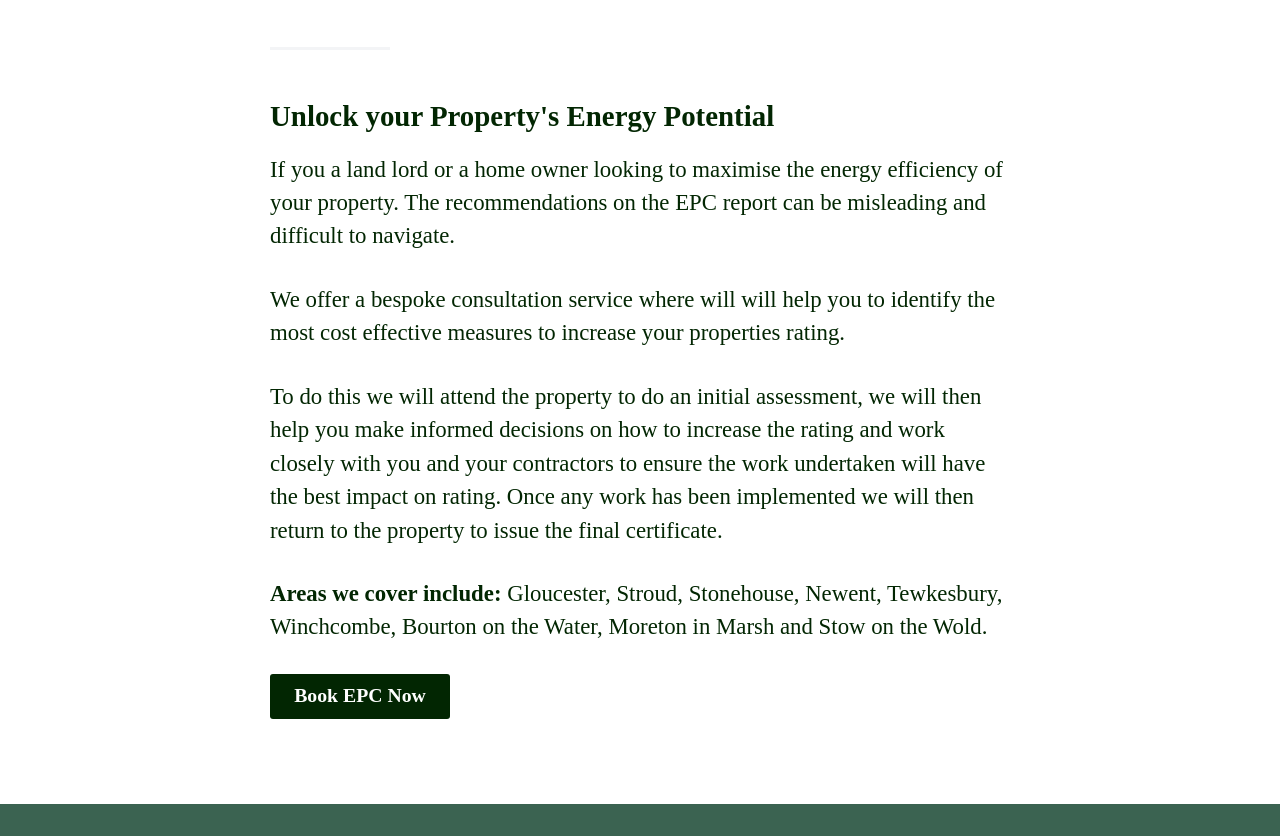
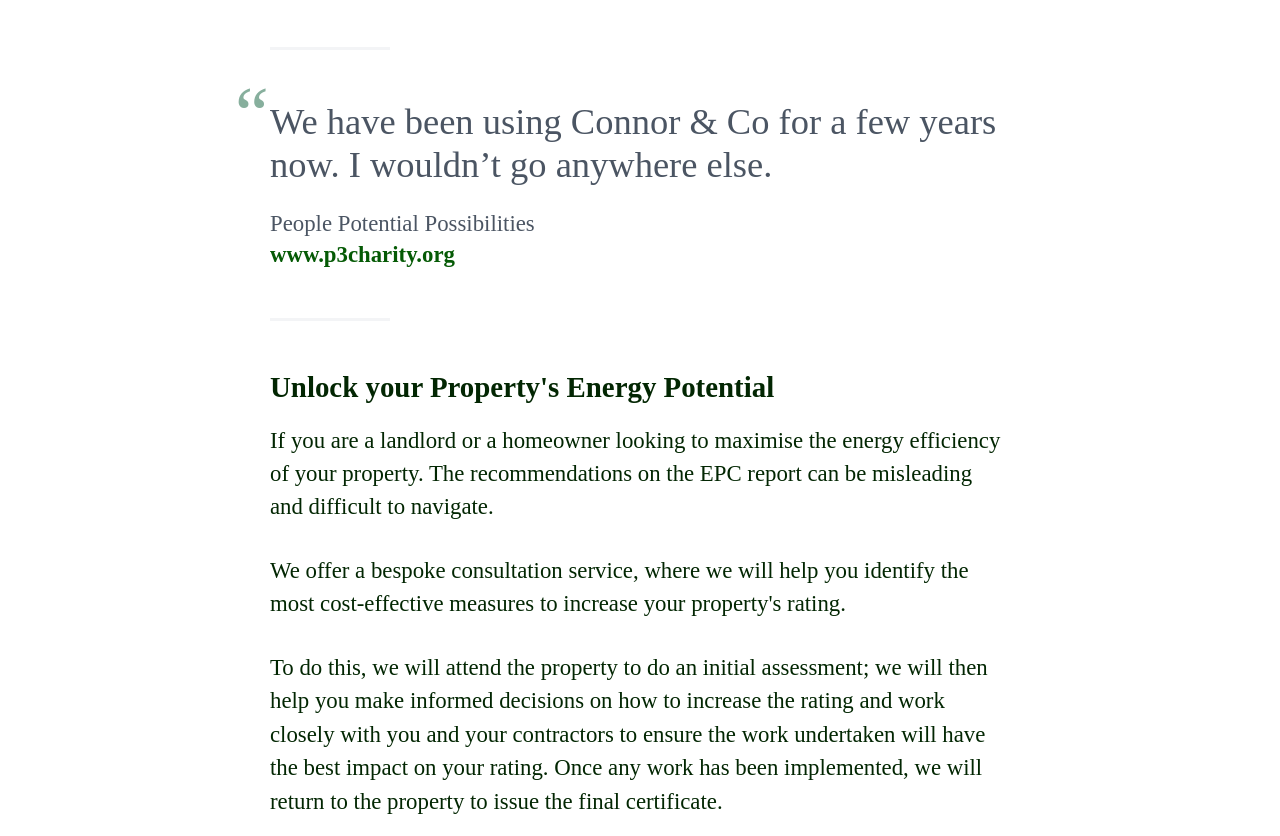
Before and after one commit to niccoates/connorandcompany.co.uk, a plain HTML site: page index.html in a window 1280 px wide. Shown: the part 1961-2797 px from the top of the page. Drawn offline with Linux system fonts and the light colour scheme; a web font is replaced by a local one.

Commit message:
Copy updates

```diff
--- a/index.html
+++ b/index.html
@@ -40,16 +40,16 @@
                 <a href="/book-epc" class="button-solid">Make an enquiry</a>
             </div>
             <div class="right">
-                <img src="/images/house_sunset.png" alt="House with sunset" />
+                <img src="/images/new_build_house.png" alt="New UK house build" />
             </div>
         </div>
     </div>
 
     <div id="content">
         <div id="about" class="container-sm">
-            <p>Connor and Co was established in 2010 by Victoria Connor. Since then it has grown to become the local, family-run business it is today.</p>
-            <p>Specialising in Energy Performance Certificates (EPCs) we cover Cheltenham and the surrounding areas.</p>
-            <p>Our team of fully qualified, highly experienced male and female assessors offer a speedy professional friendly service. </p>
+            <p>Connor and Co. was established in 2010 by Victoria Connor. Since then, it has grown to become a successful, local family-run business.</p>
+            <p>We specialise in energy performance certificates (EPCs) and cover Cheltenham and the surrounding areas.</p>
+            <p>Our team of fully qualified, highly experienced male and female assessors offers speedy, professional, and friendly service. </p>
             <a href="/meet-the-team">Meet the team &rarr;</a>
         </div>
     </div>
@@ -70,9 +70,9 @@
         <div id="content">
         <div id="services" class="container-sm">
             <h3>What is an Energy Performance Certificate?</h3>
-            <p>An EPC  (Energy Performance Certificate ) is a legal document required when a property is built, sold or rented.</p>
-            <p>The certificate will outline how energy efficient a building is and give it a rating from A (very efficient) to G (inefficient). This is shown in the form of a coloured bar chart, similar to those you find on newer electrical appliances.</p>
-            <p><strong>This rating will take into account the energy performance of the property itself (the fabric) and its services (heating, lighting, hot water etc).</strong></p>
+            <p>An EPC (Energy Performance Certificate) is a legal document required when a property is built, sold or rented.</p>
+            <p>The certificate will outline how energy efficient a building is and give it a rating from A (very efficient) to G (inefficient). This is shown as a coloured bar chart, similar to those on newer electrical appliances.</p>
+            <p><strong>This rating will consider the property's energy performance (the fabric) and its services (heating, lighting, hot water etc).</strong></p>
             <p>In addition to this, the EPC document will also show:</p>
             <ul>
                 <li><svg xmlns="http://www.w3.org/2000/svg" viewBox="0 0 24 24" fill="currentColor" class="w-6 h-6"><path fill-rule="evenodd" d="M8.603 3.799A4.49 4.49 0 0 1 12 2.25c1.357 0 2.573.6 3.397 1.549a4.49 4.49 0 0 1 3.498 1.307 4.491 4.491 0 0 1 1.307 3.497A4.49 4.49 0 0 1 21.75 12a4.49 4.49 0 0 1-1.549 3.397 4.491 4.491 0 0 1-1.307 3.497 4.491 4.491 0 0 1-3.497 1.307A4.49 4.49 0 0 1 12 21.75a4.49 4.49 0 0 1-3.397-1.549 4.49 4.49 0 0 1-3.498-1.306 4.491 4.491 0 0 1-1.307-3.498A4.49 4.49 0 0 1 2.25 12c0-1.357.6-2.573 1.549-3.397a4.49 4.49 0 0 1 1.307-3.497 4.49 4.49 0 0 1 3.497-1.307Zm7.007 6.387a.75.75 0 1 0-1.22-.872l-3.236 4.53L9.53 12.22a.75.75 0 0 0-1.06 1.06l2.25 2.25a.75.75 0 0 0 1.14-.094l3.75-5.25Z" clip-rule="evenodd" /></svg>a breakdown of a property’s energy performance</li>
@@ -81,11 +81,18 @@
                 <li><svg xmlns="http://www.w3.org/2000/svg" viewBox="0 0 24 24" fill="currentColor" class="w-6 h-6"><path fill-rule="evenodd" d="M8.603 3.799A4.49 4.49 0 0 1 12 2.25c1.357 0 2.573.6 3.397 1.549a4.49 4.49 0 0 1 3.498 1.307 4.491 4.491 0 0 1 1.307 3.497A4.49 4.49 0 0 1 21.75 12a4.49 4.49 0 0 1-1.549 3.397 4.491 4.491 0 0 1-1.307 3.497 4.491 4.491 0 0 1-3.497 1.307A4.49 4.49 0 0 1 12 21.75a4.49 4.49 0 0 1-3.397-1.549 4.49 4.49 0 0 1-3.498-1.306 4.491 4.491 0 0 1-1.307-3.498A4.49 4.49 0 0 1 2.25 12c0-1.357.6-2.573 1.549-3.397a4.49 4.49 0 0 1 1.307-3.497 4.49 4.49 0 0 1 3.497-1.307Zm7.007 6.387a.75.75 0 1 0-1.22-.872l-3.236 4.53L9.53 12.22a.75.75 0 0 0-1.06 1.06l2.25 2.25a.75.75 0 0 0 1.14-.094l3.75-5.25Z" clip-rule="evenodd" /></svg>estimated energy use alongside potential savings</li>
             </ul>
             <span class="divider"></span>
+                <div class="quote">
+                    <span class="marks">“</span>
+                    <span class="text">We have been using Connor & Co for a few years now. I wouldn’t go anywhere else.</span>
+                    <span class="source">People Potential Possibilities</span>
+                    <a href="https://www.p3charity.org/" class="link">www.p3charity.org</a>
+                </div>
+            <span class="divider"></span>
             <h3>Unlock your Property's Energy Potential</h3>
-            <p>If you a land lord or a home owner looking to maximise the energy efficiency of your property. The recommendations on the EPC report can be misleading and difficult to navigate.</p>
-            <p>We offer a bespoke consultation service where will will help you to identify the most cost effective measures to increase your properties rating.</p>
-            <p>To do this we will attend the property to do an initial assessment, we will then help you make informed decisions on how to increase the rating and work closely with you and your contractors to ensure the work undertaken will have the best impact on rating. Once any work has been implemented we will then return to the property to issue the final certificate.</p>
-            <p><strong>Areas we cover include:</strong> Gloucester, Stroud, Stonehouse, Newent, Tewkesbury, Winchcombe, Bourton on the Water, Moreton in Marsh and Stow on the Wold.</p>
+            <p>If you are a landlord or a homeowner looking to maximise the energy efficiency of your property. The recommendations on the EPC report can be misleading and difficult to navigate.</p>
+            <p>We offer a bespoke consultation service, where we will help you identify the most cost-effective measures to increase your property's rating.</p>
+            <p>To do this, we will attend the property to do an initial assessment; we will then help you make informed decisions on how to increase the rating and work closely with you and your contractors to ensure the work undertaken will have the best impact on your rating. Once any work has been implemented, we will return to the property to issue the final certificate.</p>
+            <p><strong>Areas we cover include</strong> Gloucester, Stroud, Stonehouse, Newent, Tewkesbury, Winchcombe, Bourton on the Water, Moreton in Marsh and Stow on the Wold.</p>
             <a href="/book-epc" class="button-solid">Book EPC Now</a>
         </div>
     </div>
--- a/style.css
+++ b/style.css
@@ -205,6 +205,28 @@ header .hamburger{
 }
 #content ul.faq li strong{
 	display: block;
+}
+.quote{
+	width: 100%;
+	color: #4b5563;
+}
+.quote .marks{
+	display: block;
+	position: absolute;
+	font-size: 5rem;
+	color: #87AF9D;
+	margin: -30px 0 0 -35px;
+}
+.quote .text{
+	color: #4b5563;
+	font-size: 2.4rem;
+	display: block;
+}
+.quote .source{
+	font-size: 1.5rem;
+	display: block;
+	margin-top: 25px;
+	margin-bottom: 5px;
 }
 .divider{
 	width: 120px;
```
Also changed, not shown: faq.html (+7 -7 lines), images/house_sunset.png (deleted), images/new_build_house.png (added), 2 other files.
